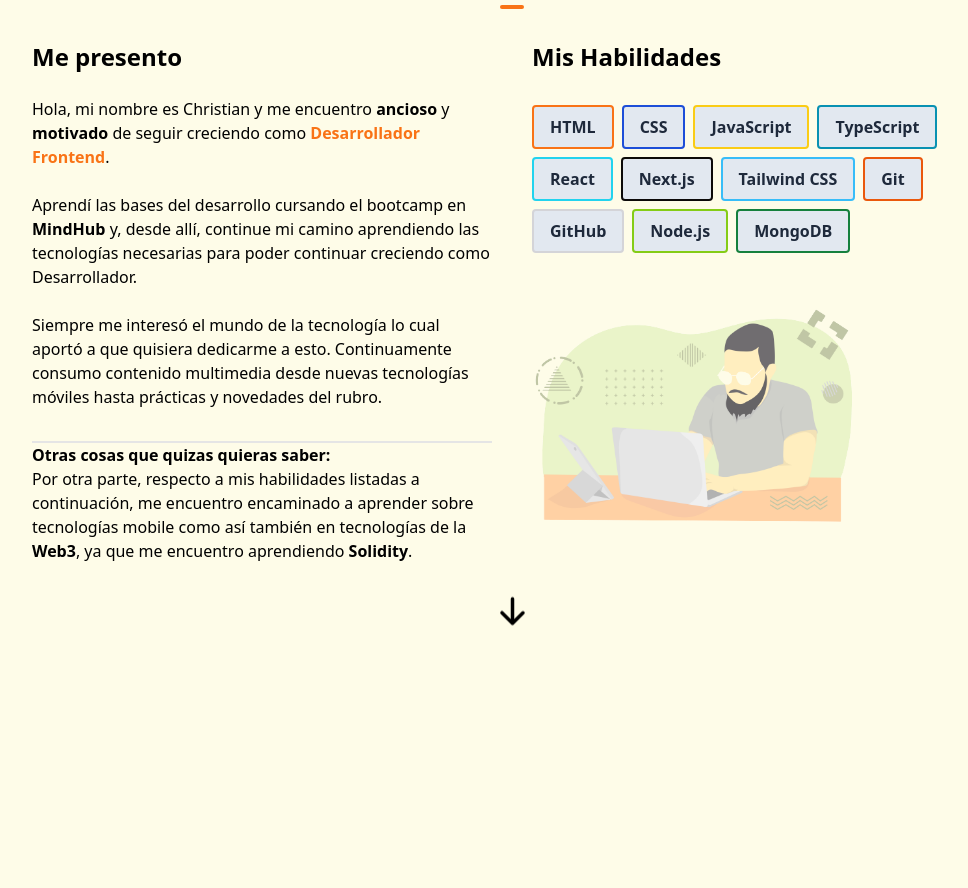
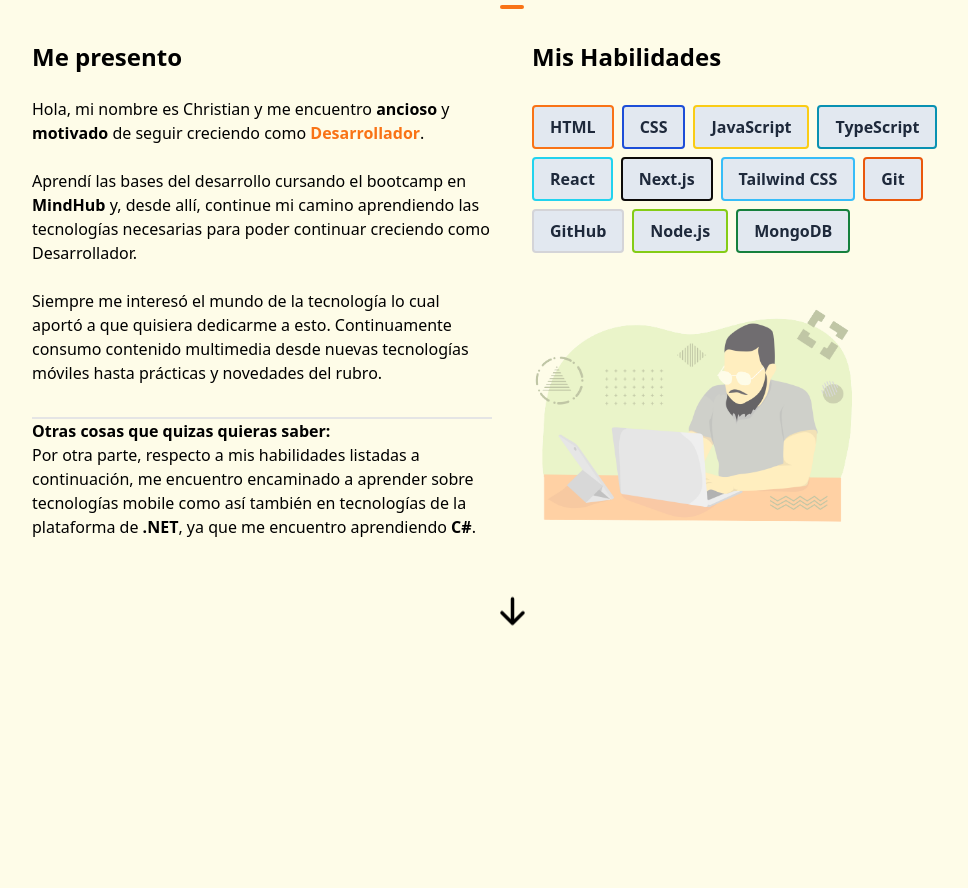
Before and after one commit to cmfages/Nextjs.Portfolio, a Next.js app: page / in a window 1280 px wide. Shown: the part 1020-1908 px from the top of the page, without its empty margins (128-1096 px from the left). Built offline with nearby package versions, Linux system fonts and the light colour scheme.

Commit message:
Update AboutSection.tsx with dotNet

```diff
--- a/components/AboutSection.tsx
+++ b/components/AboutSection.tsx
@@ -36,7 +36,7 @@ const AboutSection = () => {
               Hola, mi nombre es Christian y me encuentro{" "}
               <span className='font-bold'>{'ancioso'}</span> y
               <span className='font-bold'>{' motivado'}</span> de seguir creciendo como
-              <span className='font-semibold text-orange-500'> Desarrollador Frontend</span>.
+              <span className='font-semibold text-orange-500'> Desarrollador</span>.
             </p>
             <br />
             <p>
@@ -56,8 +56,8 @@ const AboutSection = () => {
               <br />
               Por otra parte, respecto a mis habilidades listadas a continuación,
               me encuentro encaminado a aprender sobre tecnologías mobile como
-              así también en tecnologías de la <span className='font-bold'>Web3</span>, ya que me encuentro aprendiendo
-              <span className='font-bold'> Solidity</span>.
+              así también en tecnologías de la plataforma de <span className='font-bold'>.NET</span>, ya que me encuentro aprendiendo
+              <span className='font-bold'> C#</span>.
             </p>
           </div>
           <div className="text-center md:w-1/2 md:text-left">
```
